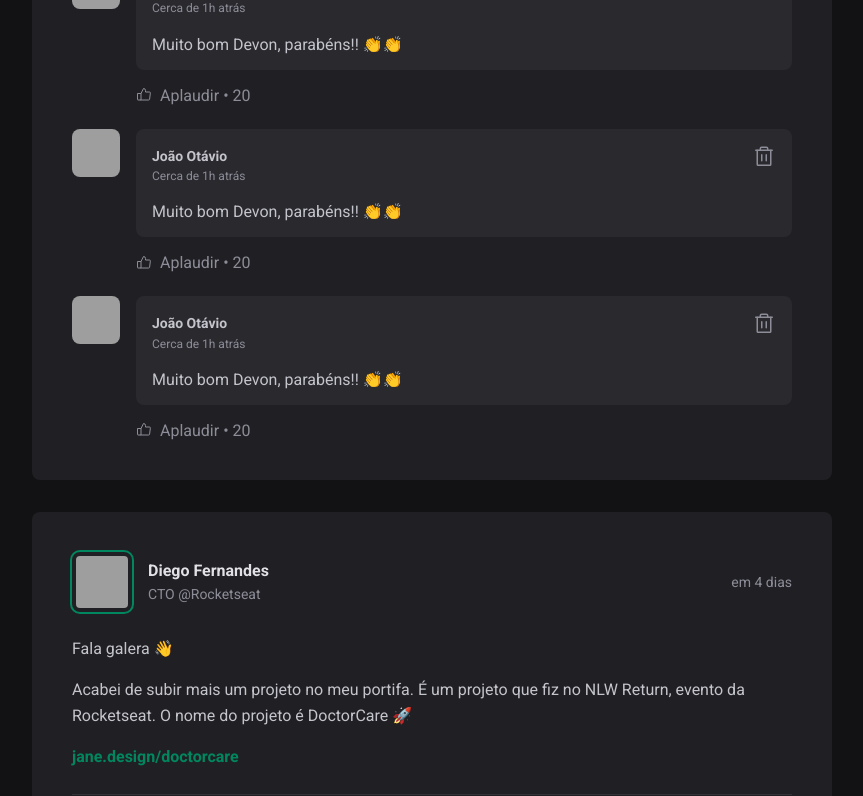
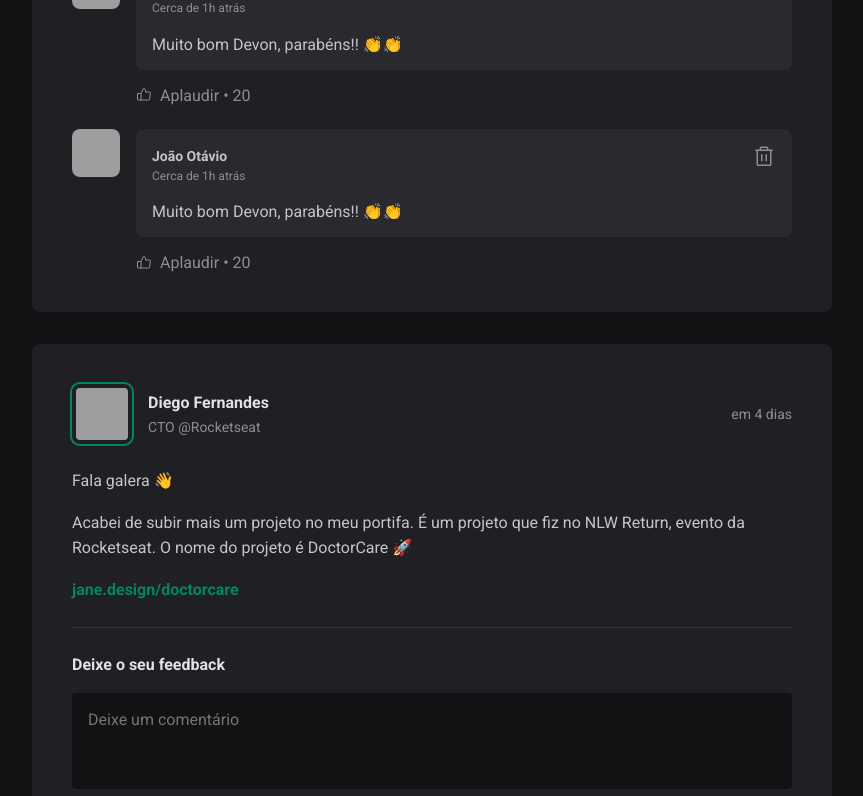
Before and after one commit to joschonarth/ignite-feed, a React (Vite) app: page / in a window 1280 px wide. Shown: the part 624-1420 px from the top of the page, without its empty margins (352-1215 px from the left). Built offline with nearby package versions, Linux system fonts and the light colour scheme; grey boxes are pictures that could not be loaded.

Commit message:
feat: add comment form with useState

```diff
--- a/src/components/Post.jsx
+++ b/src/components/Post.jsx
@@ -5,8 +5,11 @@
 
 import { Avatar } from './Avatar'
 import { Comment } from './Comment'
+import { useState } from 'react'
 
 export function Post({ author, publishedAt, content }) {
+  const [comments, setComments] = useState([1, 2])
+
   const publishedDateFormatted = format(
     publishedAt,
     "d 'de' LLLL 'às' HH:mm'h'",
@@ -19,6 +22,12 @@
     locale: ptBR,
     addSuffix: true,
   })
+
+  function handleCreateNewComment() {
+    event.preventDefault()
+
+    setComments([...comments, comments.length + 1])
+  }
 
   return (
     <article className={styles.post}>
@@ -55,7 +64,7 @@
         })}
       </div>
 
-      <form className={styles.commentForm}>
+      <form onSubmit={handleCreateNewComment} className={styles.commentForm}>
         <strong>Deixe o seu feedback</strong>
 
         <textarea placeholder="Deixe um comentário" />
@@ -66,9 +75,9 @@
       </form>
 
       <div className={styles.commentList}>
-        <Comment />
-        <Comment />
-        <Comment />
+        {comments.map((comment) => {
+          return <Comment key={comment} />
+        })}
       </div>
     </article>
   )
```
